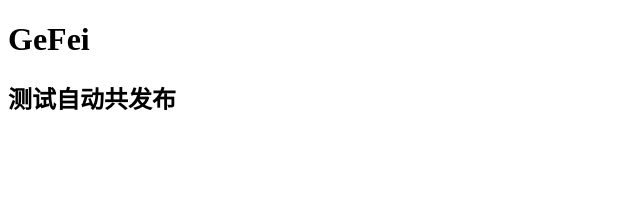
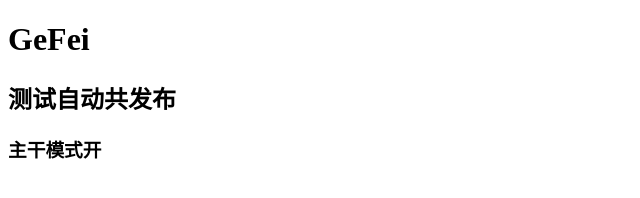
Before and after one commit to ylbo/whois, a plain HTML site: page index.html in a window 1280 px wide. Shown: the whole page, without its empty margins (0-640 px from the left). Drawn offline with Linux system fonts and the light colour scheme.

Commit message:
Update index.html
主干模式

```diff
--- a/index.html
+++ b/index.html
@@ -9,6 +9,7 @@
 <body>
     <h1>GeFei</h1>
     <h2>测试自动共发布</h2>
+    <h3>主干模式开</h3>
 </body>
 
 </html>
```
